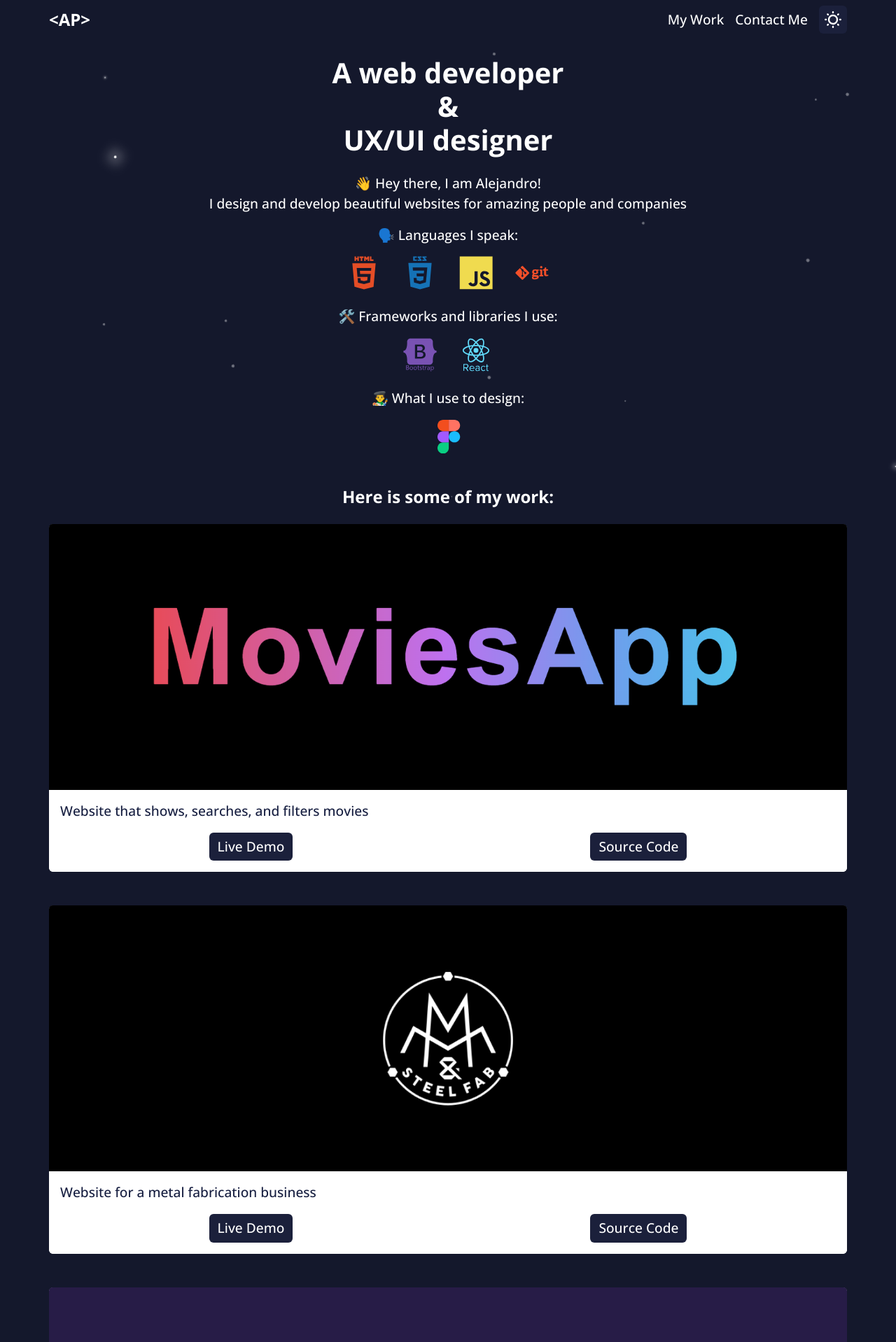
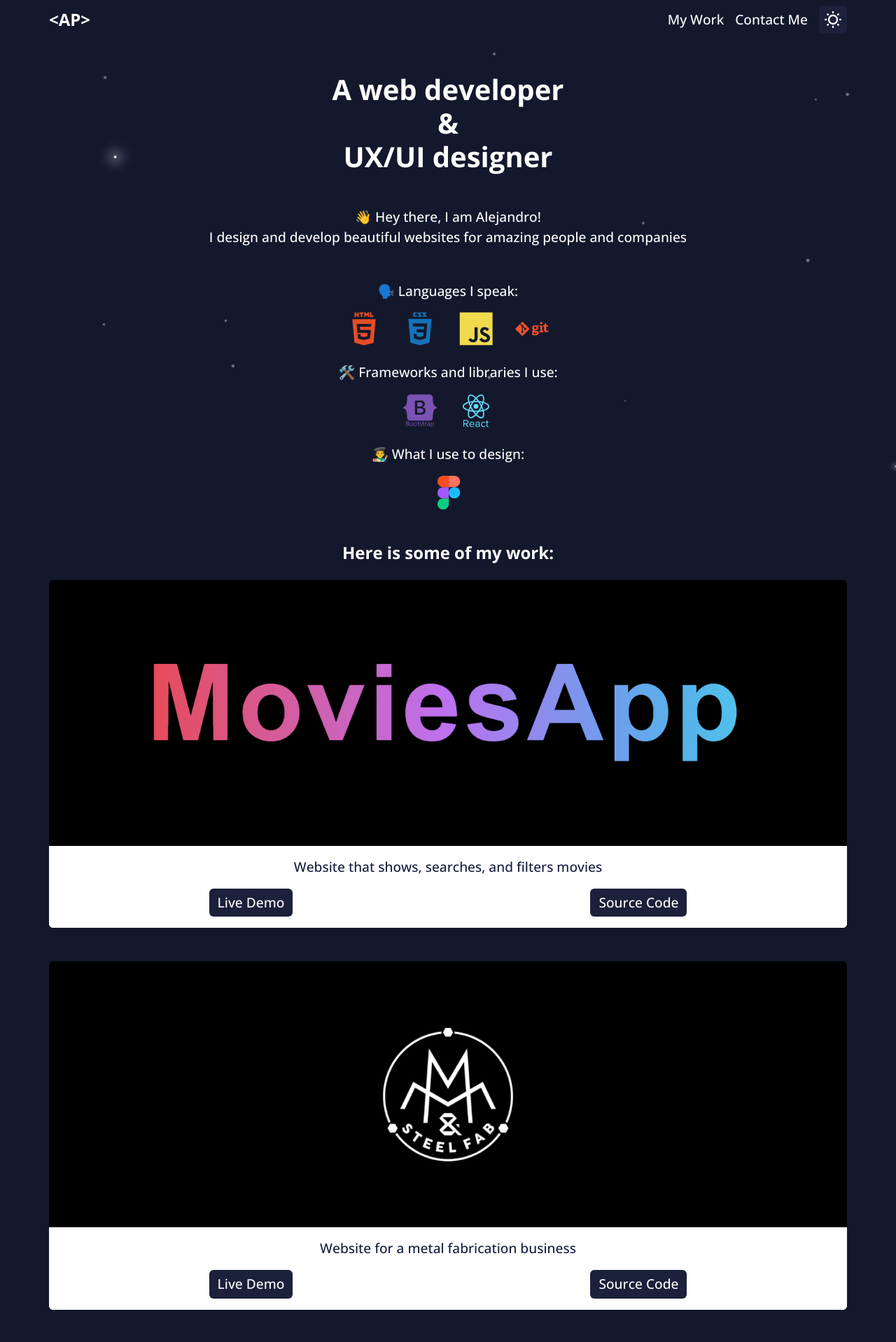
Before and after one commit to alejandro-pedrazaaa/alejandro-pedrazaaa.github.io, a React (Create React App) app: page / in a window 1280 px wide. Shown: the top 1918 px of the page at 70% size. Built offline with nearby package versions, Linux system fonts and the light colour scheme.

Commit message:
save progress

```diff
--- a/src/Components/AboutMe/AboutMe.js
+++ b/src/Components/AboutMe/AboutMe.js
@@ -11,12 +11,14 @@ export const AboutMe = () => {
   return (
     <main className="about-me">
       <div className="container text-center px-0">
-        <h1 className="my-4">
-          A web developer <br></br>&<br></br> UX/UI designer
+        <div className="row">
+          <div className="px-0 col-12">
+            <h1 className="my-5">
+              A web developer<br></br>&<br></br>UX/UI designer
             </h1>
-        <p className="mb-3">
-          👋 Hey there, I am Alejandro! <br></br> I design and develop beautiful
-          websites for amazing people and companies
+            <p className="mb-5">
+              👋 Hey there, I am Alejandro! <br></br> I design and develop
+              beautiful websites for amazing people and companies
             </p>
             <div className="mb-5">
               <TextAndTools
@@ -43,6 +45,8 @@ export const AboutMe = () => {
               />
             </div>
           </div>
+        </div>
+      </div>
     </main>
   );
 };
--- a/src/Components/ContactMe.js
+++ b/src/Components/ContactMe.js
@@ -6,7 +6,7 @@ export const ContactMe = () => {
           <div className="col-12 px-0">
             <h2>Contact Me</h2>
             <div className="col-12">
-              <p>
+              <p className="mb-1">
                 <i className="fa-solid fa-phone"></i> Phone: 479-466-3167
               </p>
             </div>
@@ -31,7 +31,7 @@ export const ContactMe = () => {
               </a>
             </div>
           </div>
-          <div className="col-12  px-0 pt-2">
+          <div className="col-12 px-0 pt-2">
             <p className="copyright">
               Copyright &copy; 2022 alejandropedrazaaa.com
             </p>
--- a/src/Components/MyWork/MyWork.js
+++ b/src/Components/MyWork/MyWork.js
@@ -8,10 +8,11 @@ export const MyWork = () => {
   return (
     <section id="my-work" className="my-work">
       <div className="container px-0">
-        <div className="text-center">
+        <div className="row">
+          <div className="text-center col-12">
             <h2 className="mb-4">Here is some of my work:</h2>
           </div>
-        <div>
+          <div className="text-center col-12">
             <Card
               img={MoviesAppLogo}
               alt="Logo of Movies App"
@@ -42,6 +43,7 @@ export const MyWork = () => {
             />
           </div>
         </div>
+      </div>
     </section>
   );
 };
--- a/src/Styles/App.css
+++ b/src/Styles/App.css
@@ -34,6 +34,9 @@ body a {
   font-size: 1.5rem;
   font-weight: var(--font-bold);
 }
+.navbar a {
+  cursor: pointer;
+}
 .navbar button,
 .my-work .card-body .btn {
   background: none;
```
Lines whose indentation alone changed are shown as unchanged.
